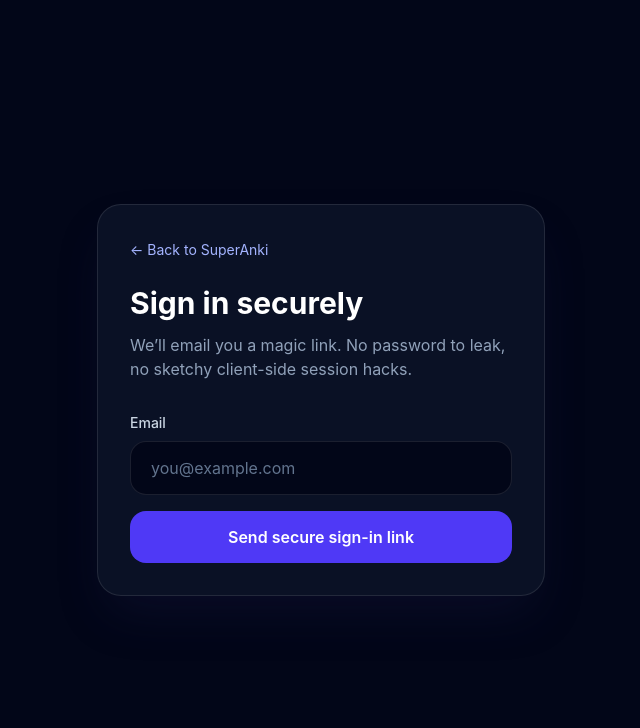
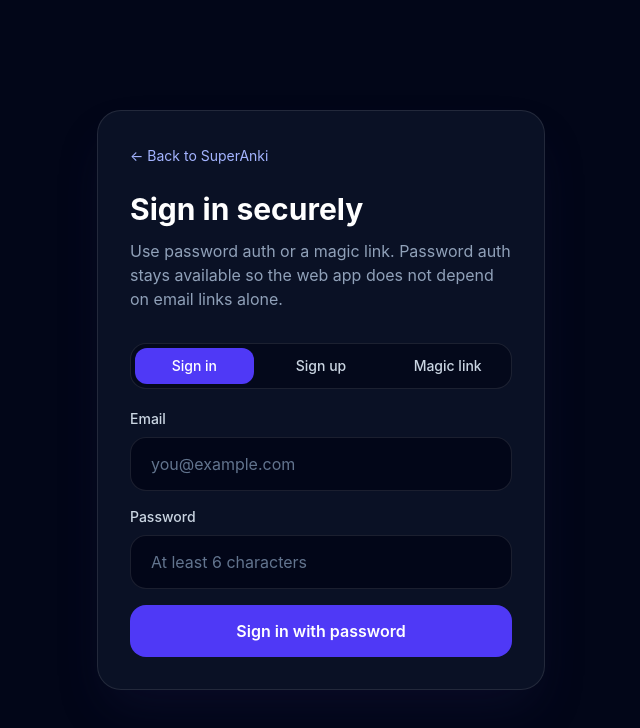
Before and after one commit to ziggygram/superanki-web, a Next.js app: page /auth in a window 1280 px wide. Shown: the top 728 px of the page, without its empty margins (319-959 px from the left). Built offline with nearby package versions, Linux system fonts and the light colour scheme; no server answers.

Commit message:
Add password auth to web login

```diff
--- a/app/auth/actions.ts
+++ b/app/auth/actions.ts
@@ -10,7 +10,9 @@ function normalizeRedirect(path: string | null) {
   return path;
 }
 
-export async function signInWithMagicLink(_: { error?: string; success?: string }, formData: FormData) {
+type AuthActionState = { error?: string; success?: string };
+
+export async function signInWithMagicLink(_: AuthActionState, formData: FormData) {
   const supabase = await createClient();
   const email = String(formData.get("email") || "").trim().toLowerCase();
   const next = normalizeRedirect(String(formData.get("next") || "/account"));
@@ -34,6 +36,56 @@ export async function signInWithMagicLink(_: { error?: string; success?: string
   return { success: "Check your email for a secure sign-in link." };
 }
 
+export async function signInWithPassword(_: AuthActionState, formData: FormData) {
+  const supabase = await createClient();
+  const email = String(formData.get("email") || "").trim().toLowerCase();
+  const password = String(formData.get("password") || "");
+  const next = normalizeRedirect(String(formData.get("next") || "/account"));
+
+  if (!email || !password) {
+    return { error: "Email and password are required." };
+  }
+
+  const { error } = await supabase.auth.signInWithPassword({ email, password });
+  if (error) {
+    return { error: error.message };
+  }
+
+  redirect(next);
+}
+
+export async function signUpWithPassword(_: AuthActionState, formData: FormData) {
+  const supabase = await createClient();
+  const email = String(formData.get("email") || "").trim().toLowerCase();
+  const password = String(formData.get("password") || "");
+  const next = normalizeRedirect(String(formData.get("next") || "/account"));
+  const origin = (await headers()).get("origin");
+
+  if (!email || !password) {
+    return { error: "Email and password are required." };
+  }
+
+  const { data, error } = await supabase.auth.signUp({
+    email,
+    password,
+    options: origin
+      ? {
+          emailRedirectTo: `${origin}/auth/callback?next=${encodeURIComponent(next)}`,
+        }
+      : undefined,
+  });
+
+  if (error) {
+    return { error: error.message };
+  }
+
+  if (data.session) {
+    redirect(next);
+  }
+
+  return { success: "Account created. Check your email if confirmation is required, or sign in with your password." };
+}
+
 export async function signOut() {
   const supabase = await createClient();
   await supabase.auth.signOut();
--- a/app/auth/auth-form.tsx
+++ b/app/auth/auth-form.tsx
@@ -1,16 +1,55 @@
 "use client";
 
-import { useActionState } from "react";
-import { signInWithMagicLink } from "./actions";
+import { useActionState, useMemo, useState } from "react";
+import { signInWithMagicLink, signInWithPassword, signUpWithPassword } from "./actions";
 
+type Mode = "signin" | "signup" | "magic";
 const initialState: { error?: string; success?: string } = {};
 
 export function AuthForm({ next }: { next: string }) {
-  const [state, formAction, pending] = useActionState(signInWithMagicLink, initialState);
+  const [mode, setMode] = useState<Mode>("signin");
+  const action = useMemo(() => {
+    switch (mode) {
+      case "signup":
+        return signUpWithPassword;
+      case "magic":
+        return signInWithMagicLink;
+      default:
+        return signInWithPassword;
+    }
+  }, [mode]);
+
+  const [state, formAction, pending] = useActionState(action, initialState);
 
   return (
-    <form action={formAction} className="mt-8 space-y-4">
+    <div className="mt-8 space-y-5">
+      <div className="grid grid-cols-3 gap-2 rounded-2xl border border-white/10 bg-slate-950/70 p-1">
+        <button
+          type="button"
+          onClick={() => setMode("signin")}
+          className={`rounded-xl px-3 py-2 text-sm font-medium ${mode === "signin" ? "bg-indigo-600 text-white" : "text-slate-300"}`}
+        >
+          Sign in
+        </button>
+        <button
+          type="button"
+          onClick={() => setMode("signup")}
+          className={`rounded-xl px-3 py-2 text-sm font-medium ${mode === "signup" ? "bg-indigo-600 text-white" : "text-slate-300"}`}
+        >
+          Sign up
+        </button>
+        <button
+          type="button"
+          onClick={() => setMode("magic")}
+          className={`rounded-xl px-3 py-2 text-sm font-medium ${mode === "magic" ? "bg-indigo-600 text-white" : "text-slate-300"}`}
+        >
+          Magic link
+        </button>
+      </div>
+
+      <form action={formAction} className="space-y-4">
         <input type="hidden" name="next" value={next} />
+
         <div>
           <label htmlFor="email" className="mb-2 block text-sm font-medium text-slate-300">
             Email
@@ -25,16 +64,44 @@ export function AuthForm({ next }: { next: string }) {
           />
         </div>
 
+        {mode !== "magic" ? (
+          <div>
+            <label htmlFor="password" className="mb-2 block text-sm font-medium text-slate-300">
+              Password
+            </label>
+            <input
+              id="password"
+              name="password"
+              type="password"
+              required
+              minLength={6}
+              placeholder="At least 6 characters"
+              className="w-full rounded-2xl border border-white/10 bg-slate-950 px-5 py-3.5 text-white placeholder:text-slate-500 focus:border-indigo-500 focus:outline-none"
+            />
+          </div>
+        ) : null}
+
         <button
           type="submit"
           disabled={pending}
           className="w-full rounded-2xl bg-indigo-600 px-6 py-3.5 font-semibold hover:bg-indigo-500 disabled:opacity-50"
         >
-        {pending ? "Sending link..." : "Send secure sign-in link"}
+          {pending
+            ? mode === "magic"
+              ? "Sending link..."
+              : mode === "signup"
+                ? "Creating account..."
+                : "Signing in..."
+            : mode === "magic"
+              ? "Send sign-in link"
+              : mode === "signup"
+                ? "Create account"
+                : "Sign in with password"}
         </button>
 
         {state.error ? <p className="text-sm text-red-400">{state.error}</p> : null}
         {state.success ? <p className="text-sm text-emerald-400">{state.success}</p> : null}
       </form>
+    </div>
   );
 }
--- a/app/auth/page.tsx
+++ b/app/auth/page.tsx
@@ -29,7 +29,7 @@ export default async function AuthPage({
         </div>
         <h1 className="text-3xl font-bold">Sign in securely</h1>
         <p className="mt-3 text-slate-400">
-          We’ll email you a magic link. No password to leak, no sketchy client-side session hacks.
+          Use password auth or a magic link. Password auth stays available so the web app does not depend on email links alone.
         </p>
         <AuthForm next={next} />
       </div>
```
Lines whose indentation alone changed are shown as unchanged.
